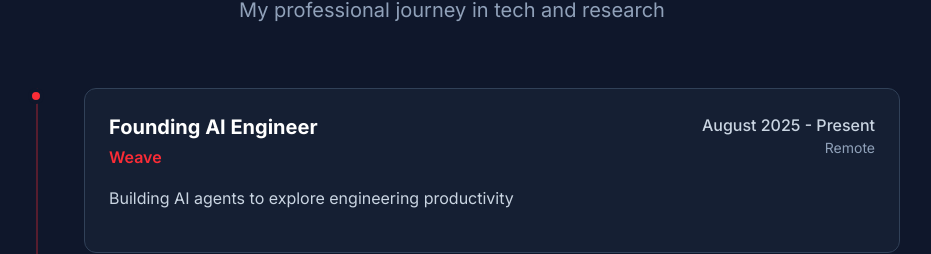
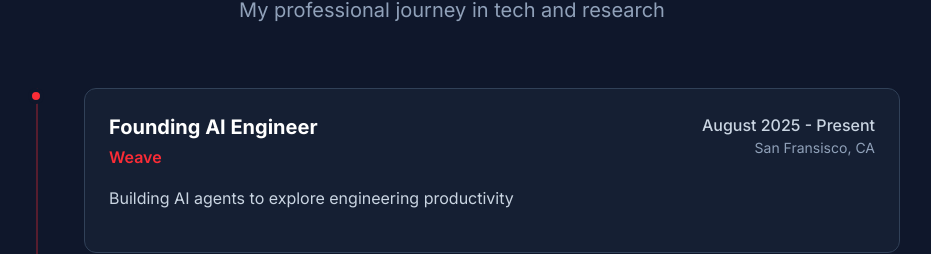
Before and after one commit to aminsamir45/aminsamir45.github.io, a Next.js app: page / in a window 1280 px wide. Shown: the part 2158-2412 px from the top of the page, without its empty margins (188-1119 px from the left). Built offline with nearby package versions, Linux system fonts and the light colour scheme.

Commit message:
Add Weave role to Experience

```diff
--- a/src/components/ExperienceSection.tsx
+++ b/src/components/ExperienceSection.tsx
@@ -8,7 +8,7 @@ const ExperienceSection = () => {
       company: 'Weave',
       role: 'Founding AI Engineer',
       period: 'August 2025 - Present',
-      location: 'Remote',
+      location: 'San Fransisco, CA',
       description: 'Building AI agents to explore engineering productivity',
       website: '#'
     },
```
